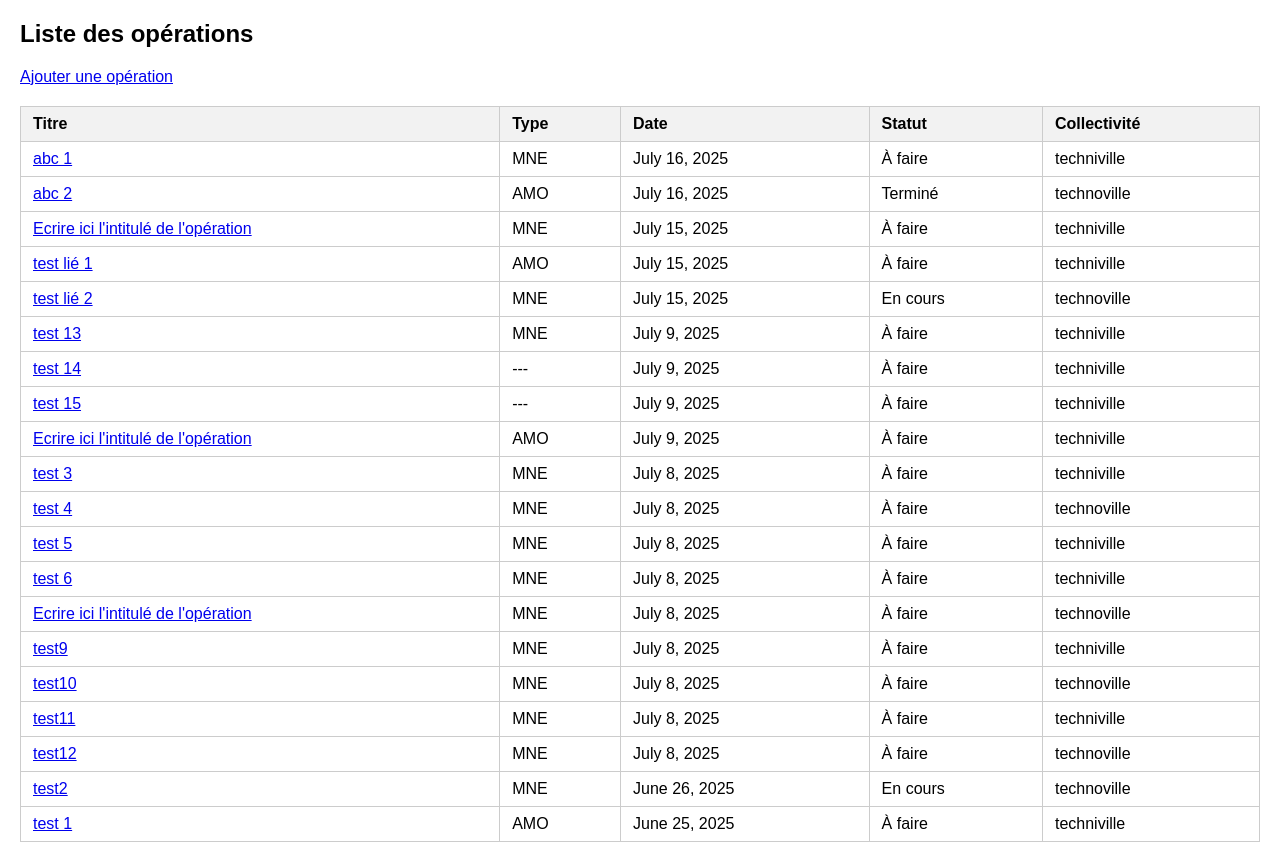
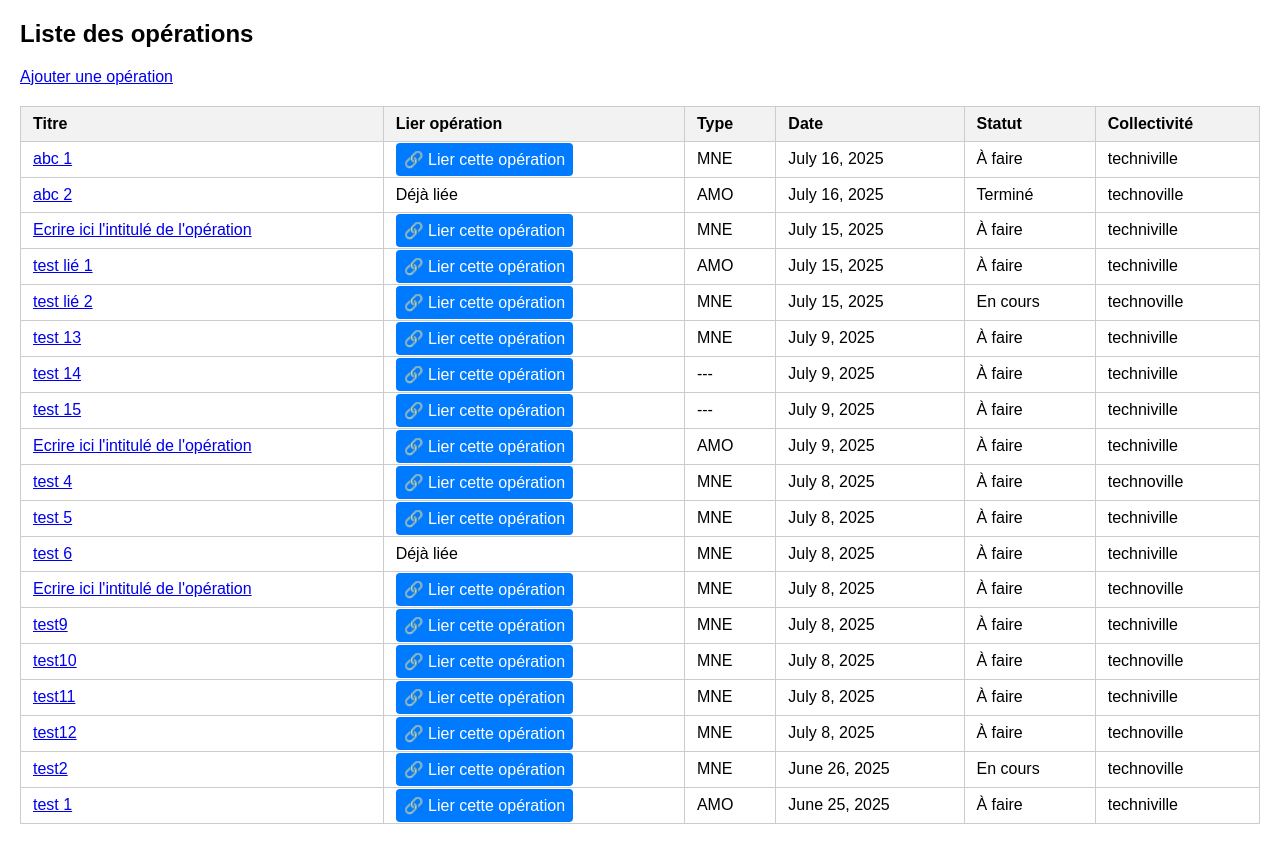
Before and after one commit to julien-turck/LoGO, a Django app: page /?lier_a=3 in a window 1280 px wide. Shown: the part 38-900 px from the top of the page. After the commit the page ends 862 px from the top, so only its background shows below. Run offline with Django 5.2, Linux system fonts and the light colour scheme; data comes from the database, SQL or seed files in the repository; both versions use the stored data as it was after the commit; some libraries are stand-ins or nearby versions.

Commit message:
maj du 16 juillet

```diff
--- a/operation/choices.py
+++ b/operation/choices.py
@@ -11,6 +11,12 @@ SERVICE_CHOICES = [
 	('voirie', 'Voirie'),
 ]
 
+STATUT_CHOICES = [
+	('A_FAIRE', 'À faire'),
+	('EN_COURS', 'En cours'),
+	('TERMINE', 'Terminé'),
+]
+
 # Liste des types d'opérations
 TYPE_CHOICES = [
 	('---', '---'),
--- a/operation/models.py
+++ b/operation/models.py
@@ -29,6 +29,7 @@ class Entreprise(models.Model):
         return self.nom
 
 class Operation(models.Model):
+
     STATUT_CHOICES = [
         ('A_FAIRE', 'À faire'),
         ('EN_COURS', 'En cours'),
@@ -44,6 +45,7 @@ class Operation(models.Model):
     entreprise = models.ForeignKey(Entreprise, on_delete=models.SET_NULL, related_name="operations", null=True, blank=True)
     type_operation = models.CharField(max_length=3, choices=TYPE_CHOICES, default='---')
     service = models.CharField(max_length=50, choices=SERVICE_CHOICES, default='---')
+    est_liee = models.BooleanField(default=False)
 
     def __str__(self):
         return f"(self.titre) ({self.get_statut_display()})"
@@ -61,6 +63,7 @@ class SousOperation(models.Model):
     statut = models.CharField(max_length=10, choices=STATUT_CHOICES, default='A_FAIRE')
     operation = models.ForeignKey('Operation', on_delete=models.CASCADE)
     entreprise = models.ForeignKey('Entreprise', on_delete=models.SET_NULL, related_name='sous_operations', null=True, blank=True)
+    operation_liee = models.ForeignKey('Operation', on_delete=models.SET_NULL, null=True, blank=True, related_name='lien_en_tant_que_sous_operation')
 
     def __str__(self):
         return f"{self.titre} ({self.get_statut_display()})"
--- a/operation/templates/operation/afficher_operation.html
+++ b/operation/templates/operation/afficher_operation.html
@@ -40,6 +40,9 @@
                     {% if so.entreprise %}
                         <p><strong>Entreprise :</strong> {{ so.entreprise.nom }}</p>
                     {% endif %}
+                    <a href="{% url 'delier_sous_operation' so.id %}" style="padding: 8px; background-color: red; color: white; text-decoration: none; border-radius: 4px;" onclick="return confirm('Confirmer la suppression de cette liaison ?');">
+                        🗑️ Délier
+                    </a>
                 </div>
             </div>
         {% empty %}
@@ -47,6 +50,9 @@
         {% endfor %}
         <a href="{% url 'ajouter_sous_operation_pour_operation' operation.id %}" style="padding: 8px; background-color: #4CAF50; color: white; text-decoration: none; border-radius: 4px;">
             ➕ Ajouter une sous-opération
+        </a>
+        <a href="{% url 'liste_operations' %}?lier_a={{ operation.id }}" style="padding: 8px; background-color: #007BFF; color: white; text-decoration: none; border-radius: 4px;" >
+            🔗 Lier une opération existante
         </a>
     </div>
 {% endblock %}
--- a/operation/templates/operation/liste_operations.html
+++ b/operation/templates/operation/liste_operations.html
@@ -15,6 +15,7 @@
         <thead>
             <tr>
                 <th>Titre</th>
+                <th class="lier-colonne" style="display: none;">Lier opération</th>
                 <th>Type</th>
                 <th>Date</th>
                 <th>Statut</th>
@@ -23,13 +24,24 @@
         </thead>
         <tbody>
             {% for op in operations %}
+                {% if operation_cible_id != op.id|stringformat:"s" %}
                     <tr>
                         <td><a href="{% url 'afficher_operation' op.id %}">{{ op.titre }}</a></td>
+                        <td class="lier-colonne" style="display: none;">
+                            {% if operation_cible_id and not op.est_liee %}
+                                <a href="{% url 'lier_operation' operation_cible_id op.id %}" style="padding: 8px; background-color: #007BFF; color: white; text-decoration: none; border-radius: 4px;">
+                                    🔗 Lier cette opération
+                                </a>
+                            {% else %}
+                                <span class="text-muted">Déjà liée</span>
+                            {% endif %}
+                        </td>
                         <td>{{ op.type_operation }}</td>
                         <td>{{ op.date }}</td>
                         <td>{{ op.get_statut_display }}</td>
                         <td>{{ op.collectivite.nom }}</td>
                     </tr>
+                {% endif %}
             {% endfor %}
         </tbody>
     </table>
@@ -57,5 +69,13 @@
             }
         });
     });
+
+    document.addEventListener("DOMContentLoaded", function () {
+        const params = new URLSearchParams(window.location.search);
+        if (params.has("lier_a")) {
+        const colonnes = document.querySelectorAll(".lier-colonne");
+        colonnes.forEach(col => col.style.display = "table-cell");
+        }
+    });
 </script>
 {% endblock %}
--- a/operation/urls.py
+++ b/operation/urls.py
@@ -8,6 +8,7 @@ urlpatterns = [
     path('ajouter/', views.ajouter_operation, name='ajouter_operation'),
     path('operation/<int:operation_id>/', views.afficher_operation, name='afficher_operation'),
     path('operation/<int:operation_id>/modifier/', views.modifier_operation, name='modifier_operation'),
+    path('operation/<int:operation_cible_id>/lier/<int:operation_a_lier_id>/', views.lier_operation, name='lier_operation'),
 
     # Collectivités
     path('collectivites/', views.liste_collectivites, name='liste_collectivites'),
@@ -25,5 +26,6 @@ urlpatterns = [
     path('sous-operations/', views.liste_sous_operations, name='liste_sous_operations'),
     path('sous-operations/ajouter/', views.ajouter_sous_operation, name='ajouter_sous_operation'),
     path('sous-operations/ajouter/<int:operation_id>/', views.ajouter_sous_operation, name='ajouter_sous_operation_pour_operation'),
+    path('sous-operation/<int:sous_operation_id>/delier/', views.delier_sous_operation, name='delier_sous_operation'),
 
 ]
--- a/operation/views.py
+++ b/operation/views.py
@@ -7,7 +7,15 @@ from .forms import OperationForm, CollectiviteForm, EntrepriseForm, SousOperatio
 #operations
 def liste_operations(request):
     operations = Operation.objects.all().order_by('-date')
-    return render(request, 'operation/liste_operations.html', {'operations': operations})
+    # récupère l’ID de l’opération cible
+    operation_cible_id = request.GET.get('lier_a')
+    # Récupère les IDs des opérations déjà liées comme sous-opérations
+    operations_deja_liees = SousOperation.objects.values_list('titre', flat=True)
+    return render(request, 'operation/liste_operations.html', {
+        'operations': operations,
+        'operation_cible_id': operation_cible_id,
+        'operations_deja_liees': operations_deja_liees
+    })
 
 def ajouter_operation(request):
     if request.method == 'POST':
@@ -41,6 +49,41 @@ def modifier_operation(request, operation_id):
     else:
         form = OperationForm(instance=operation)
     return render(request, 'operation/modifier_operation.html', {'form': form, 'operation': operation})
+
+def lier_operation(request, operation_cible_id, operation_a_lier_id):
+    try:
+        operation_cible = Operation.objects.get(id=operation_cible_id)
+        operation_a_lier = Operation.objects.get(id=operation_a_lier_id)
+
+        #Empêche de lier une opération à elle-même
+        if operation_cible_id == operation_a_lier.id:
+            return redirect ('afficher_operation', operation_id=operation_cible.id)
+
+        # Vérifie si une sous-opération existe déjà
+        existe_deja = SousOperation.objects.filter(
+            operation=operation_cible,
+            titre__icontains=operation_a_lier.titre
+        ).exists()
+
+        # Crée une sous-opération liée
+        if not existe_deja and not operation_a_lier.est_liee:
+            SousOperation.objects.create(
+                titre=f"{operation_a_lier.titre}",
+                description=operation_a_lier.description,
+                date=operation_a_lier.date,
+                statut='A_FAIRE',
+                operation=operation_cible,
+                entreprise=operation_a_lier.entreprise,
+                operation_liee=operation_a_lier
+            )
+            operation_a_lier.est_liee = True
+            operation_a_lier.save()
+
+        return redirect('afficher_operation', operation_id=operation_cible.id)
+
+    except Operation.DoesNotExist:
+        # Optionnel : tu peux afficher un message d’erreur ou rediriger ailleurs
+        return HttpResponseRedirect(reverse('liste_operations'))
 
 # Collectivités
 def liste_collectivites(request):
@@ -130,3 +173,15 @@ def ajouter_sous_operation(request, operation_id=None):
         else:
             form = SousOperationForm()
     return render(request, 'operation/ajouter_sous_operation.html', {'form': form})
+
+def delier_sous_operation(request, sous_operation_id):
+    sous_operation = get_object_or_404(SousOperation, id=sous_operation_id)
+    operation_id = sous_operation.operation.id
+
+    #on tente de retrouver l'opération liée via le titre exact
+    if sous_operation.operation_liee:
+        sous_operation.operation_liee.est_liee = False
+        sous_operation.operation_liee.save()
+
+    sous_operation.delete()
+    return redirect('afficher_operation', operation_id=operation_id)
```
Also changed, not shown: db.sqlite3, operation/migrations/0011_operation_est_liee.py (added), operation/migrations/0012_sousoperation_operation_liee.py (added). Lines whose indentation alone changed are shown as unchanged.
